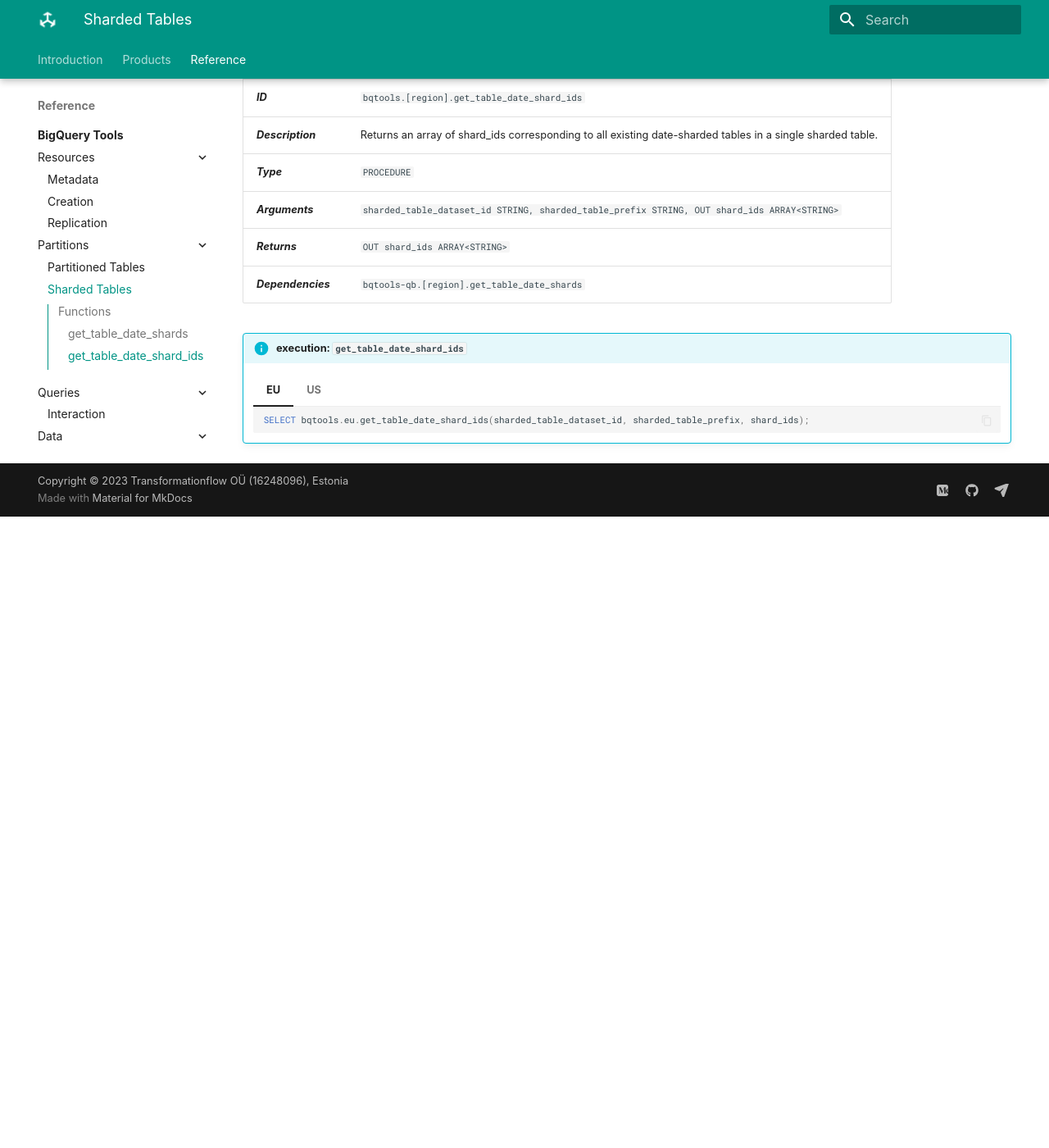
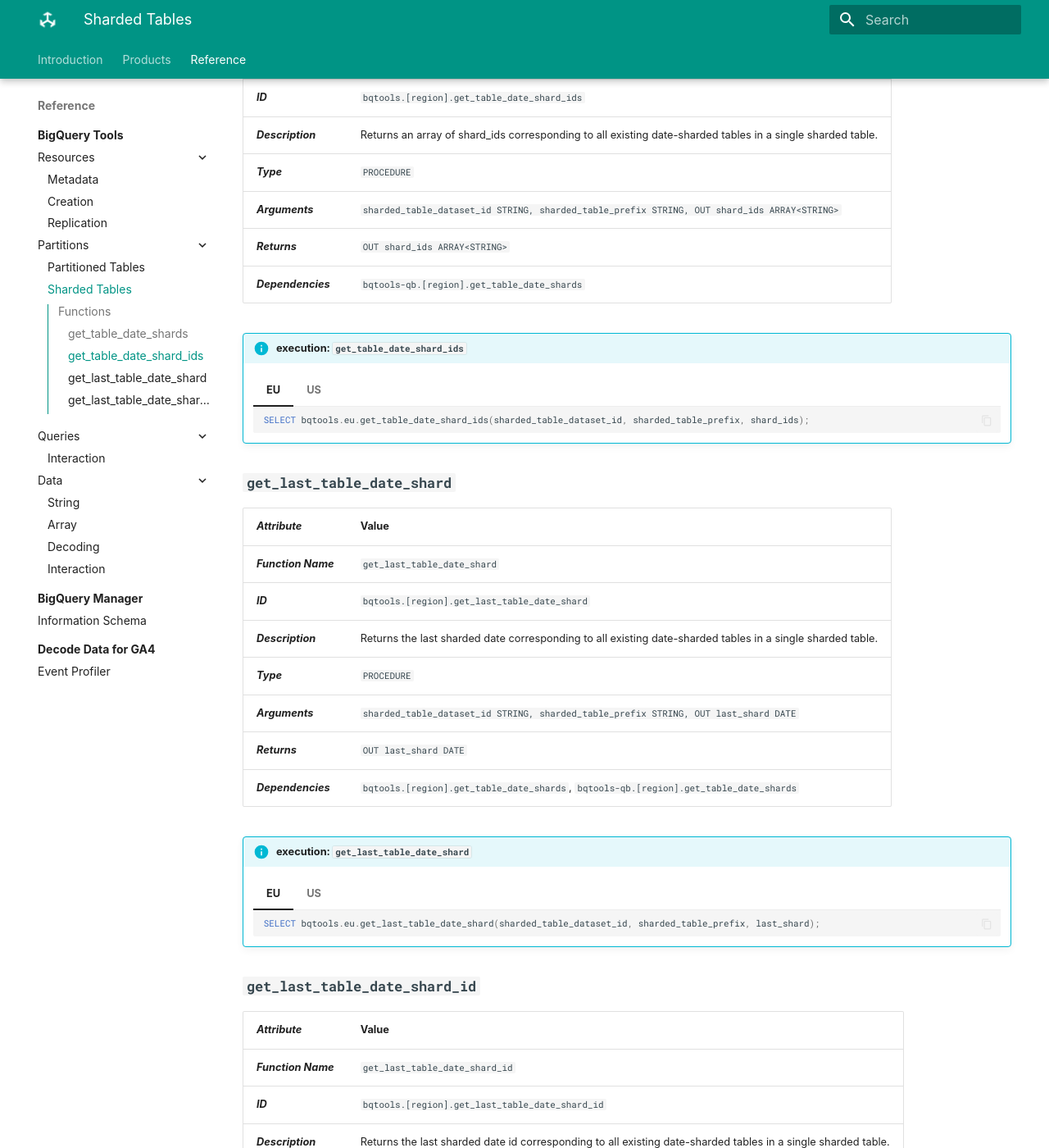
Before and after one commit to transformationflow/transformationflow.github.io, an MkDocs documentation site: the page built from docs/reference/bqtools/sharding.md, in a window 1280 px wide and 1400 px high, scrolled down 1040 px. Shown: the whole window at 82% size. Built offline with MkDocs 1.6.1 and Material for MkDocs 9.7.7, drawn with Linux system fonts in a browser that asks for light colours; some web fonts are replaced; before the commit the page ends 1670 px from its top, so only the background shows below that; some of the changed text lies outside the part shown.

Commit message:
Added get_last_table_date_shard, get_last_table_date_shard_id

````diff
--- a/docs/reference/bqtools/sharding.md
+++ b/docs/reference/bqtools/sharding.md
@@ -44,3 +44,47 @@
         ```sql
         SELECT bqtools.us.get_table_date_shard_ids(sharded_table_dataset_id, sharded_table_prefix, shard_ids);
         ```
+
+## **`get_last_table_date_shard`**
+_**Attribute**_ | Value
+--- | ---
+_**Function Name**_ | `get_last_table_date_shard`
+_**ID**_ | `bqtools.[region].get_last_table_date_shard`
+_**Description**_ | Returns the last sharded date corresponding to all existing date-sharded tables in a single sharded table.
+_**Type**_ | `PROCEDURE`
+_**Arguments**_ | `sharded_table_dataset_id STRING, sharded_table_prefix STRING, OUT last_shard DATE`
+_**Returns**_ | `OUT last_shard DATE`
+_**Dependencies**_ | `bqtools.[region].get_table_date_shards`, `bqtools-qb.[region].get_table_date_shards`
+
+!!! info "execution: `get_last_table_date_shard`"
+    === "EU"
+        ```sql
+        SELECT bqtools.eu.get_last_table_date_shard(sharded_table_dataset_id, sharded_table_prefix, last_shard);
+        ```
+
+    === "US"
+        ```sql
+        SELECT bqtools.us.get_last_table_date_shard(sharded_table_dataset_id, sharded_table_prefix, last_shard);
+        ```
+
+## **`get_last_table_date_shard_id`**
+_**Attribute**_ | Value
+--- | ---
+_**Function Name**_ | `get_last_table_date_shard_id`
+_**ID**_ | `bqtools.[region].get_last_table_date_shard_id`
+_**Description**_ | Returns the last sharded date id corresponding to all existing date-sharded tables in a single sharded table.
+_**Type**_ | `PROCEDURE`
+_**Arguments**_ | `sharded_table_dataset_id STRING, sharded_table_prefix STRING, OUT last_shard_id STRING`
+_**Returns**_ | `OUT last_shard_id STRING`
+_**Dependencies**_ | `bqtools.[region].get_table_date_shard_ids`, `bqtools-qb.[region].get_table_date_shards`
+
+!!! info "execution: `get_last_table_date_shard_id`"
+    === "EU"
+        ```sql
+        SELECT bqtools.eu.get_last_table_date_shard_id(sharded_table_dataset_id, sharded_table_prefix, last_shard_id);
+        ```
+
+    === "US"
+        ```sql
+        SELECT bqtools.us.get_last_table_date_shard_id(sharded_table_dataset_id, sharded_table_prefix, last_shard_id);
+        ```
````
